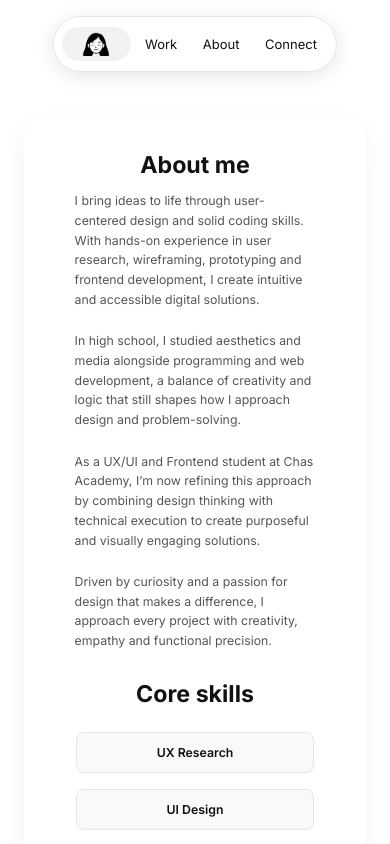
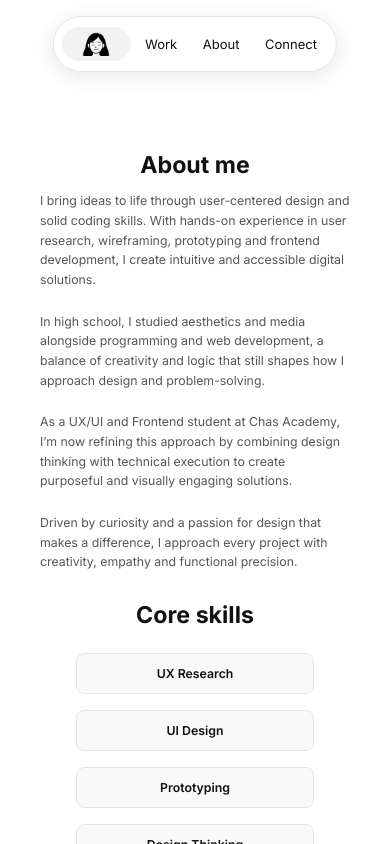
Before and after one commit to desjohnsen/portfolio, a React (Vite) app: page /about in a window 390 px wide. Shown: the top 844 px of the page. Built offline with nearby package versions, Linux system fonts and the light colour scheme.

Commit message:
style: remove card styling on mobile and adjust text max-width

```diff
--- a/src/styles/About.css
+++ b/src/styles/About.css
@@ -17,10 +17,7 @@
 .about-section {
   max-width: 225px;
   margin: 7.24rem auto;
-  padding: 2rem 1.5rem;
-  background: white;
-  border-radius: var(--card-radius);
-  box-shadow: var(--shadow);
+  padding: 1rem;
   display: flex;
   flex-direction: column;
   gap: 3rem;
@@ -28,6 +25,9 @@
   color: var(--text-color);
   text-align: left;
   position: relative;
+  background: none;
+  border-radius: 0;
+  box-shadow: none;
 }
 
 .about-section:hover {
@@ -54,7 +54,7 @@
   color: var(--gray-text);
   line-height: 1.6;
   margin-bottom: 0.6rem;
-  max-width: 31ch;
+  max-width: 40ch;
   text-align: left;
   margin-left: auto;
   margin-right: auto;
@@ -132,7 +132,6 @@
   background: #333;
 }
 
-
 @media (max-width: 425px) {
   .about-section {
     max-width: 240px;
@@ -176,6 +175,9 @@
 
 @media (min-width: 768px) {
   .about-section {
+    background: white;
+    border-radius: var(--card-radius);
+    box-shadow: var(--shadow);
     max-width: 690px;
     padding: 1rem;
     margin-top: 7rem;
```
